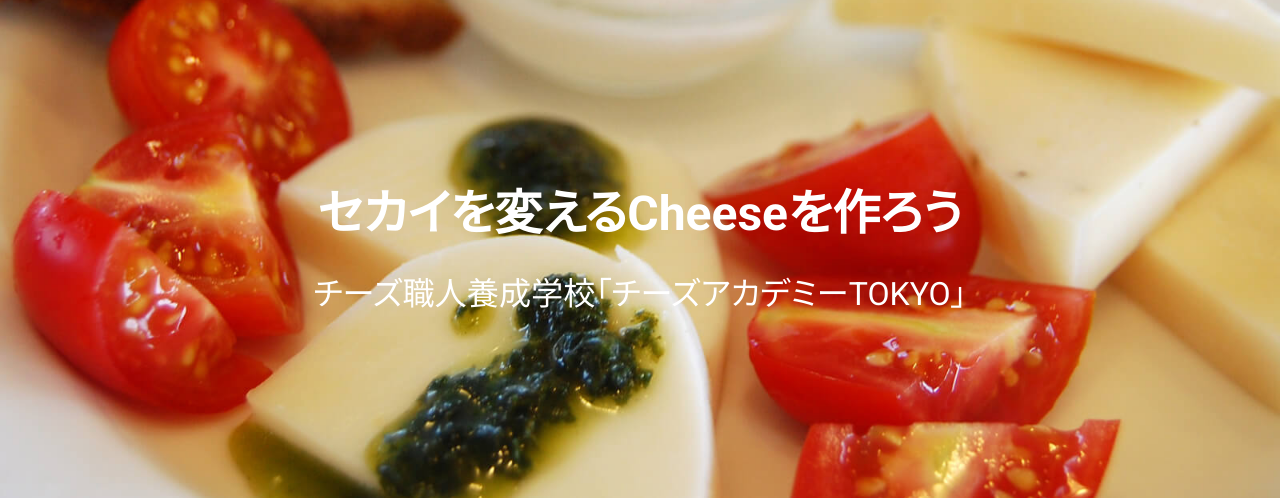
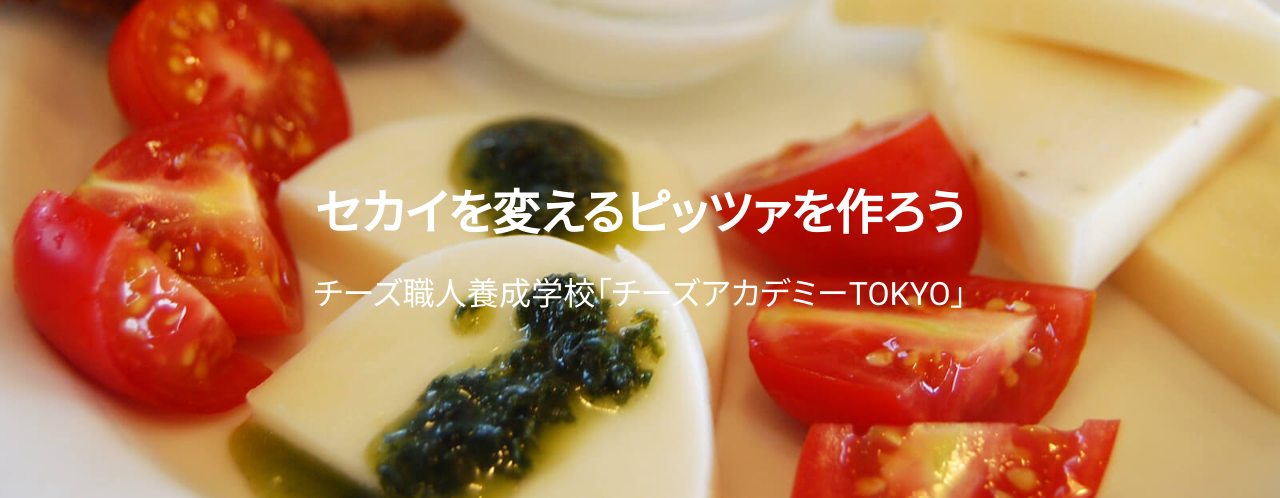
Before and after one commit to cha1ra/GitTestProject, a plain HTML site: page cheeseacademy/index.html in a window 1280 px wide. Shown: the top 498 px of the page. Drawn offline with nearby package versions, Linux system fonts and the light colour scheme.

Commit message:
Update index.html

```diff
--- a/cheeseacademy/index.html
+++ b/cheeseacademy/index.html
@@ -16,7 +16,7 @@
 
 	<!-- main visual -->
 	<div class="main-visual">
-		<h1 class="site-title">セカイを変えるCheeseを作ろう
+		<h1 class="site-title">セカイを変えるピッツァを作ろう
 		<span class="site-title__mid">チーズ職人養成学校「チーズアカデミーTOKYO」</span></h1>
 	</div>
 
```
